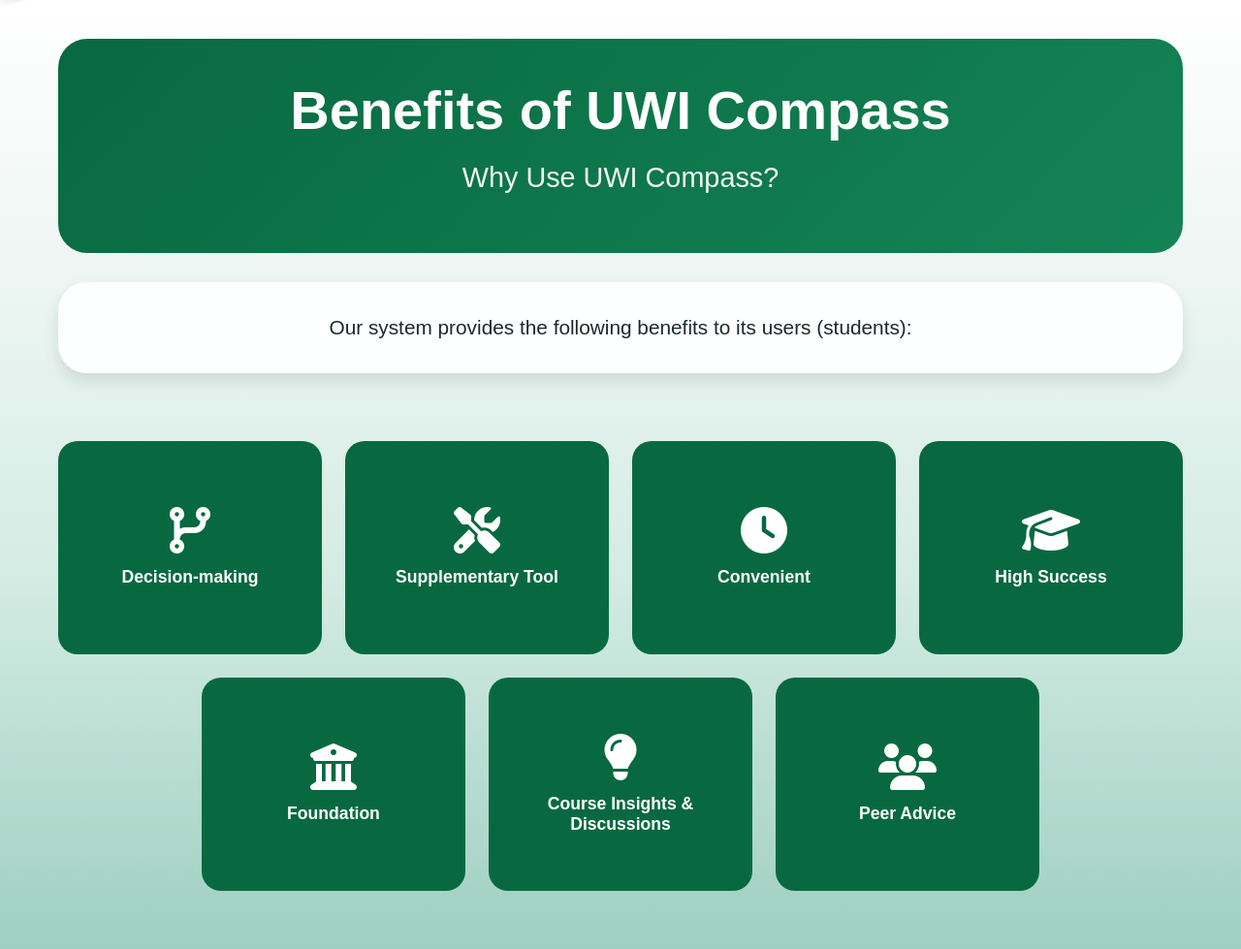
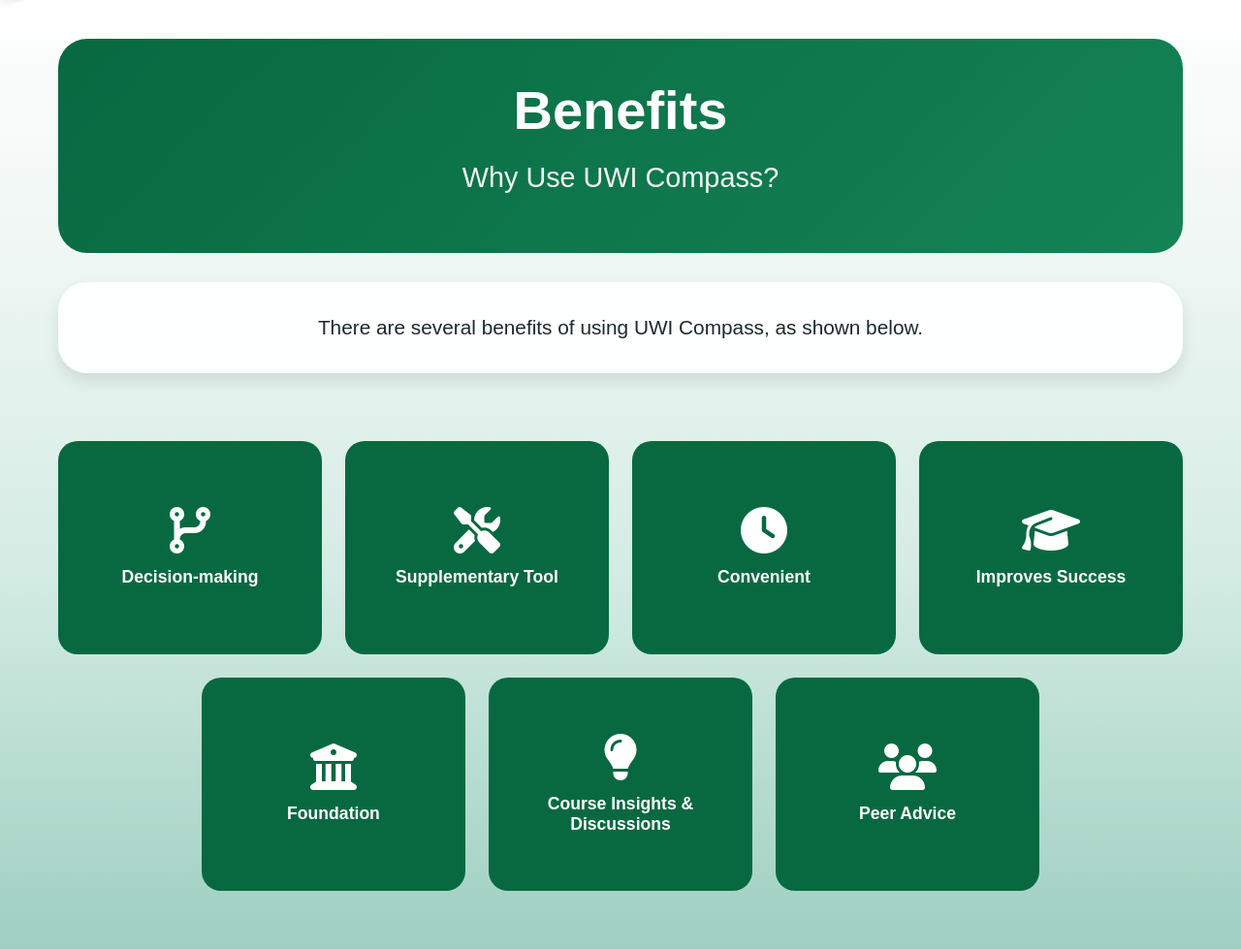
Before and after one commit to JadenA20/UWI-Compass-Promotional-Website, a Flask app: page /benefits/ in a window 1280 px wide. Shown: the part 60-1039 px from the top of the page at 97% size. Run offline with Flask 3, Linux system fonts and the light colour scheme; some web fonts are replaced.

Commit message:
Minor fixes

```diff
--- a/app/templates/about-us.html
+++ b/app/templates/about-us.html
@@ -94,8 +94,8 @@
                                     <li>Research</li>
                                     <li>Testing</li>
                                     <li>Documentation</li>
+                                    <li>Backend Development</li>
                                     <li>Database Management</li>
-                                    <li>Backend Development</li>
                                     <li>Implementation of the <i>Reviews</i> and <i>Course Search</i> feature of UWI Compass</li>
                                 </ul>
                             </li>
@@ -130,6 +130,7 @@
                                 <ul class="sub-arrow-list">
                                     <li>Research</li>
                                     <li>Documentation</li>
+                                    <li>Frontend Development</li>
                                     <li>Implementation of the <i>Dashboard</i> for UWI Compass</li>
                                     <li>Development of this promotional website for UWI Compass</li>
                                     <li>Created initial designs of the user interface for UWI Compass</li>
@@ -164,9 +165,9 @@
                                     <li>Research</li>
                                     <li>Documentation</li>
                                     <li>Database Creation</li>
+                                    <li>Frontend Development of the <i>Recommendations</i> page of UWI Compass</li>
                                     <li>Implementation of the <i>Acceptance of Terms</i> feature of UWI Compass</li>
                                     <li>Development of this promotional website for UWI Compass</li>
-                                    <li>Assisted with frontend development of the Recommendations page of UWI Compass</li>
                                 </ul>
                             </li>
                         </ul>
--- a/app/templates/benefits.html
+++ b/app/templates/benefits.html
@@ -10,14 +10,14 @@
 <div class="benefits-container">
     <!-- Intro Section -->
     <div class="benefits-intro scroll-reveal">
-        <h1 class="benefits-title">Benefits of UWI Compass</h1>
+        <h1 class="benefits-title">Benefits</h1>
         <p class="benefits-subtitle">Why Use UWI Compass?</p>
     </div>
 
         <div class="description-section scroll-reveal">
             <div class="description-card">
                 <p class="description-text">
-                    Our system provides the following benefits to its users (students):
+                    There are several benefits of using UWI Compass, as shown below.
                 </p>
             </div>
         </div>
@@ -33,7 +33,9 @@
                     <h3>Decision-making</h3>
                 </div>
                 <div class="flip-card-back">
-                    <p>Helps to facilitate the decision-making process for students (in relation to choosing courses). </p>
+                    <p>Helps to facilitate the decision-making process for students
+                        during the course selection process.
+                    </p>
                 </div>
             </div>
         </div>
@@ -59,7 +61,9 @@
                     <h3>Convenient</h3>
                 </div>
                 <div class="flip-card-back">
-                    <p>Provides students with a convenient aid for course planning during the semester at any time they wish to do some course planning.</p>
+                    <p>Provides students with a convenient aid for course
+                        planning at any time they wish.
+                    </p>
                 </div>
             </div>
         </div>
@@ -69,10 +73,13 @@
             <div class="flip-card-inner">
                 <div class="flip-card-front">
                     <i class="fa-solid fa-graduation-cap benefit-icon"></i>
-                    <h3>High Success</h3>
+                    <h3>Improves Success</h3>
                 </div>
                 <div class="flip-card-back">
-                    <p>Helps to drive the high success of students in their academic journeys by recommending courses that best match students based on their academic history and/or their preferred skills.</p>
+                    <p>Helps to improve the success of students during their
+                        academic journey by recommending courses that best
+                        suit their academic history and/or preferred skills.
+                    </p>
                 </div>
             </div>
         </div>
@@ -85,8 +92,10 @@
                     <h3>Foundation</h3>
                 </div>
                 <div class="flip-card-back">
-                    <p>Aids in creating a foundation for the course planning process for first year students who have no academic history,
-                       by providing them with an idea of how their future semester course selections can possibly be arranged based on their interested skills.
+                    <p>Aids as a foundation for the course planning
+                       process for first year students who have no academic history,
+                       by providing them with an idea of how their future semester
+                       course selections could be arranged based on skills that interest them.
                     </p>
                 </div>
             </div>
@@ -100,7 +109,9 @@
                     <h3>Course Insights & Discussions</h3>
                 </div>
                 <div class="flip-card-back">
-                     <p>The system helps students find courses of interest by providing descriptions and reviews from past students. It also facilitates discussions among peers through forums regarding these courses.
+                     <p>Helps students find courses of interest by providing descriptions
+                        and reviews from past students. It also facilitates discussions among
+                        peers through forums regarding these courses.
                     </p>
                 </div>
             </div>
@@ -114,8 +125,9 @@
                     <h3>Peer Advice</h3>
                 </div>
                 <div class="flip-card-back">
-                    <p>This system provides a platform for students to receive advice from their peers regarding courses they are interested
-                        in taking via forums.
+                    <p>Provides a platform for students to receive advice
+                        from their peers regarding courses they are interested
+                        in (or actively taking) via forums.
                     </p>
                 </div>
             </div>
--- a/app/templates/functionality.html
+++ b/app/templates/functionality.html
@@ -11,8 +11,8 @@
     <!--Intro Section -->
     <div class="functionality-container">
         <div class="intro-section scroll-reveal">
-            <h1 class="intro-title">Functionality of Our System</h1>
-            <p class="intro-subtitle">How does UWI Compass Work?</p>
+            <h1 class="intro-title">Functionality</h1>
+            <p class="intro-subtitle">How Does UWI Compass Work?</p>
         </div>
 
         <!-- Description Section -->
```
